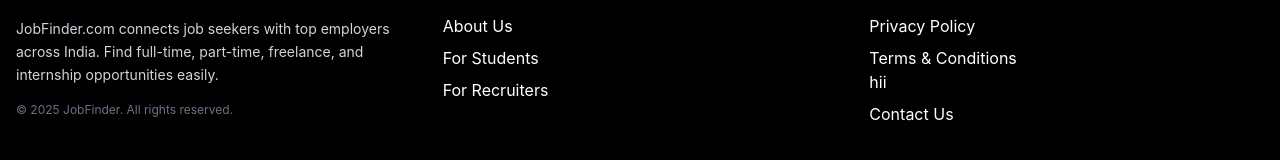
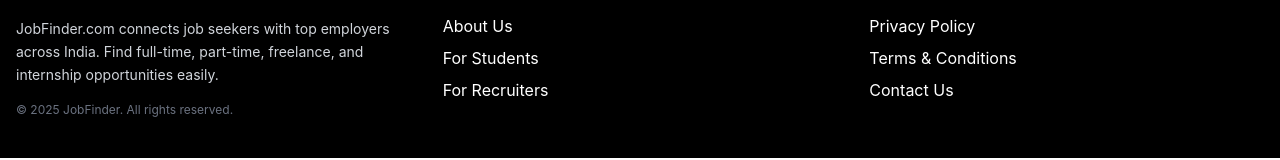
Before and after one commit to ankushkumar2122/JOBFINDER_MERN, a React (Vite) app in the folder FRONTEND/: page / in a window 1280 px wide. Shown: the part 1166-1326 px from the top of the page. Built offline with nearby package versions, Linux system fonts and the light colour scheme; no server answers.

Commit message:
testing on depolyment

```diff
--- a/FRONTEND/src/components/shared/Footer.jsx
+++ b/FRONTEND/src/components/shared/Footer.jsx
@@ -155,7 +155,7 @@ const Footer = () => {
                 className="hover:text-green-400 transition duration-200"
               >
                 Terms & Conditions
-                <h1 className="">hii</h1>
+
               </a>
             </li>
             <li>
```
